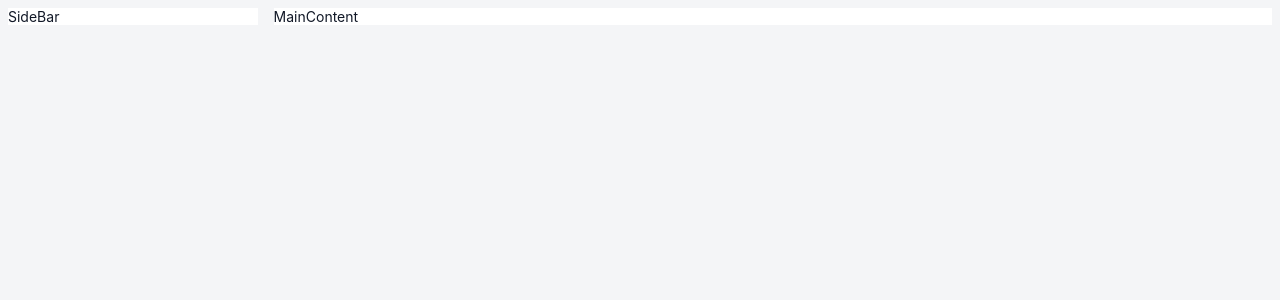
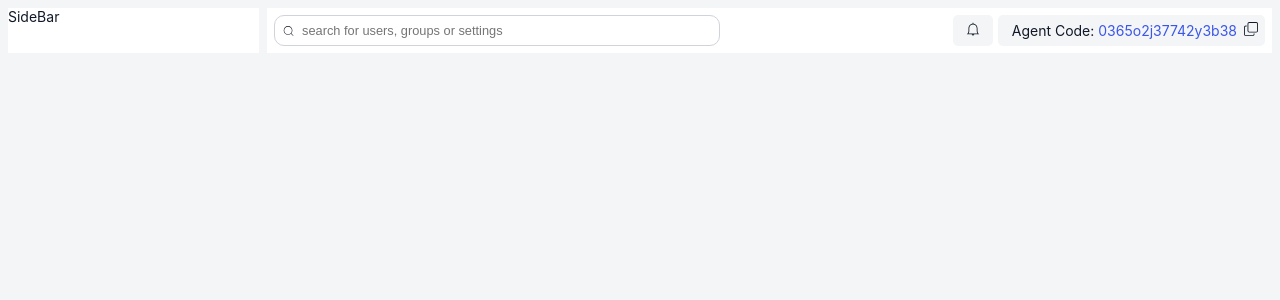
Before and after one commit to Processor663/Snaarp-Dashboard, a React (Vite) app: page / in a window 1280 px wide. Shown: the top 300 px of the page. Built offline with nearby package versions, Linux system fonts and the light colour scheme.

Commit message:
Added Topbar

```diff
--- a/package.json
+++ b/package.json
@@ -12,6 +12,7 @@
   "dependencies": {
     "react": "^19.2.7",
     "react-dom": "^19.2.7",
+    "react-icons": "^5.6.0",
     "styled-components": "^6.4.3"
   },
   "devDependencies": {
--- a/src/App.css
+++ b/src/App.css
@@ -1,15 +1,5 @@
 .wrapper {
-    display: flex;
-    gap: 1rem;
-    margin: 0.5rem;
+  display: flex;
+  gap: .5rem;
+  margin: 0.5rem;
 }
-
-.wrapper > div {
-    background-color: var(--bg-sidebar);
-}
-.wrapper :nth-child(1) {
-    width: 20%;
-}
-.wrapper :nth-child(2)  {
-        width: 80%;
-}
--- a/src/App.tsx
+++ b/src/App.tsx
@@ -9,7 +9,6 @@ function App() {
     <div className="wrapper">
       <Aside />
       <MainContent />
-
     </div>
   )
 }
--- a/src/components/DashboardAside/Aside/Aside.styles.ts
+++ b/src/components/DashboardAside/Aside/Aside.styles.ts
@@ -0,0 +1,12 @@
+import styled from "styled-components";
+
+
+export const Wrapper = styled.div`
+    width: 20%;
+    background-color: var(--bg-sidebar);
+
+
+    @media screen and (max-width: 480px) {
+        display: none;
+    }
+`;
--- a/src/components/DashboardAside/Aside/Aside.tsx
+++ b/src/components/DashboardAside/Aside/Aside.tsx
@@ -1,9 +1,12 @@
+import { Wrapper } from "./Aside.styles";
+
+
 const SideBar = () => {
   return (
-    <div>
+    <Wrapper>
       SideBar
       <div className="con"></div>
-    </div>
+    </Wrapper>
   );
 };
 
--- a/src/components/MainContent/MainContent/MainContent.styles.ts
+++ b/src/components/MainContent/MainContent/MainContent.styles.ts
@@ -0,0 +1,10 @@
+import styled from "styled-components";
+
+
+export const Wrapper = styled.div`
+  width: 80%;
+
+  @media screen and (max-width: 480px) {
+    width: 100%;
+  }
+`;
--- a/src/components/MainContent/MainContent/MainContent.tsx
+++ b/src/components/MainContent/MainContent/MainContent.tsx
@@ -1,7 +1,13 @@
+import { Wrapper } from "./MainContent.styles";
 
+import TopSearch from "../../TopSearch/TopSearch";
 
 const MainContent = () => {
-  return <div>MainContent</div>;
+  return (
+    <Wrapper>
+      <TopSearch />
+    </Wrapper>
+  );
 };
 
 export default MainContent;
--- /dev/null
+++ b/src/components/TopSearch/TopSearch.styles.ts
@@ -0,0 +1,91 @@
+import styled from "styled-components";
+
+export const Wrapper = styled.div`
+  display: flex;
+  justify-content: space-between;
+  background-color: var(--bg-topbar);
+  padding: 0.5em;
+
+  .search-container {
+    display: flex;
+    align-items: center;
+    border: 1px solid var(--border-strong);
+    padding: 0.5em 0.5em 0.5em 0;
+    border-radius: 10px;
+    width: 45%;
+    /* background-color: red; */
+  }
+
+  .search-container .icon-search {
+    width: fit-content !important;
+    padding-left: 0.5em;
+  }
+
+  .search-container input {
+    width: 100%;
+    background-color: transparent;
+    border: none;
+    margin-left: 0.5em;
+  }
+
+  .search-container input::placeholder {
+    font-size: 0.8rem;
+  }
+
+  .search-container input:focus {
+    outline: none;
+    box-shadow: none;
+  }
+
+  .left-bar {
+    display: flex;
+    justify-content: flex-end;
+    align-items: baseline;
+    width: 50%;
+  }
+
+  .left-bar > div {
+    margin-left: 0.3rem;
+    align-self: baseline;
+  }
+
+  .left-bar .first {
+    background-color: var(--bg-page);
+    padding: 0.5em 0.8rem;
+    border-radius: 5px;
+  }
+
+  .left-bar .second {
+    display: flex;
+    background-color: var(--bg-page);
+    padding: 0.5em;
+    border-radius: 5px;
+  }
+
+  .left-bar .second p {
+    margin: 0 0.5em;
+  }
+
+  .left-bar .second p span {
+    color: var(--accent-hover);
+  }
+
+  @media screen and (max-width: 1024px) {
+    .left-bar .second p {
+      display: none;
+    }
+
+    .search-container {
+      flex: 1;
+      /* background-color: blue; */
+    }
+
+    .left-bar {
+      width: fit-content;
+    }
+  }
+
+  @media screen and (max-width: 480px) {
+
+  }
+`;
--- /dev/null
+++ b/src/components/TopSearch/TopSearch.tsx
@@ -0,0 +1,28 @@
+import { Wrapper } from "./TopSearch.styles";
+import { CiSearch } from "react-icons/ci";
+import { TfiBell } from "react-icons/tfi";
+import { BsCopy } from "react-icons/bs";
+
+const TopSearch = () => {
+  return (
+    <Wrapper>
+      <div className="search-container">
+        <CiSearch className="icon-search"></CiSearch>
+        <input type="text" placeholder="search for users, groups or settings" />
+      </div>
+      <div className="left-bar">
+        <div className="first">
+          <TfiBell />
+        </div>
+        <div className="second">
+          <p>
+            Agent Code: <span>0365o2j37742y3b38</span>
+          </p>
+          <BsCopy />
+        </div>
+      </div>
+    </Wrapper>
+  );
+};
+
+export default TopSearch;
--- a/src/index.css
+++ b/src/index.css
@@ -1,46 +1,43 @@
-
 :root {
   /* Brand */
-  --accent:          #4f6ef7;
-  --accent-light:    #eef0fe;
-  --accent-hover:    #3a57e8;
+  --accent: #4f6ef7;
+  --accent-light: #eef0fe;
+  --accent-hover: #3a57e8;
 
   /* Background layers */
-  --bg-page:         #f4f5f7;
-  --bg-card:         #ffffff;
-  --bg-sidebar:      #ffffff;
-  --bg-topbar:       #ffffff;
+  --bg-page: #f4f5f7;
+  --bg-card: #ffffff;
+  --bg-sidebar: #ffffff;
+  --bg-topbar: #ffffff;
 
   /* Borders */
-  --border:          #e8e9ec;
-  --border-strong:   #d1d3db;
+  --border: #e8e9ec;
+  --border-strong: #d1d3db;
 
   /* Text */
-  --text-primary:    #111827;
-  --text-secondary:  #6b7280;
-  --text-muted:      #9ca3af;
-  --text-on-accent:  #ffffff;
+  --text-primary: #111827;
+  --text-secondary: #6b7280;
+  --text-muted: #9ca3af;
+  --text-on-accent: #ffffff;
 
   /* Status colors */
-  --green:           #10b981;
-  --green-light:     #d1fae5;
-  --red:             #ef4444;
-  --red-light:       #fee2e2;
-  --amber:           #f59e0b;
-  --amber-light:     #fef3c7;
+  --green: #10b981;
+  --green-light: #d1fae5;
+  --red: #ef4444;
+  --red-light: #fee2e2;
+  --amber: #f59e0b;
+  --amber-light: #fef3c7;
 
   /* Chart palette */
-  --chart-blue:      #4f6ef7;
-  --chart-violet:    #8b5cf6;
-  --chart-green:     #10b981;
-  --chart-amber:     #f59e0b;
-  --chart-gray:      #d1d5db;
-
+  --chart-blue: #4f6ef7;
+  --chart-violet: #8b5cf6;
+  --chart-green: #10b981;
+  --chart-amber: #f59e0b;
+  --chart-gray: #d1d5db;
 
   /* Shadows */
   --shadow-card: 0 1px 3px rgba(0, 0, 0, 0.06), 0 1px 2px rgba(0, 0, 0, 0.04);
-  --shadow-dropdown: 0 4px 16px rgba(0, 0, 0, 0.10);
-
+  --shadow-dropdown: 0 4px 16px rgba(0, 0, 0, 0.1);
 
   /* Typography */
   --font-sans: "Inter", "Segoe UI", system-ui, -apple-system, sans-serif;
@@ -65,11 +62,4 @@ body {
   background: var(--bg-page);
   -webkit-font-smoothing: antialiased;
   -moz-osx-font-smoothing: grayscale;
-
 }
-
-
-.box {
-  user-select: none;
-  appearance: none;
-}
```
Also changed, not shown: 1 other file (tests, documents, lock files or other folders).
